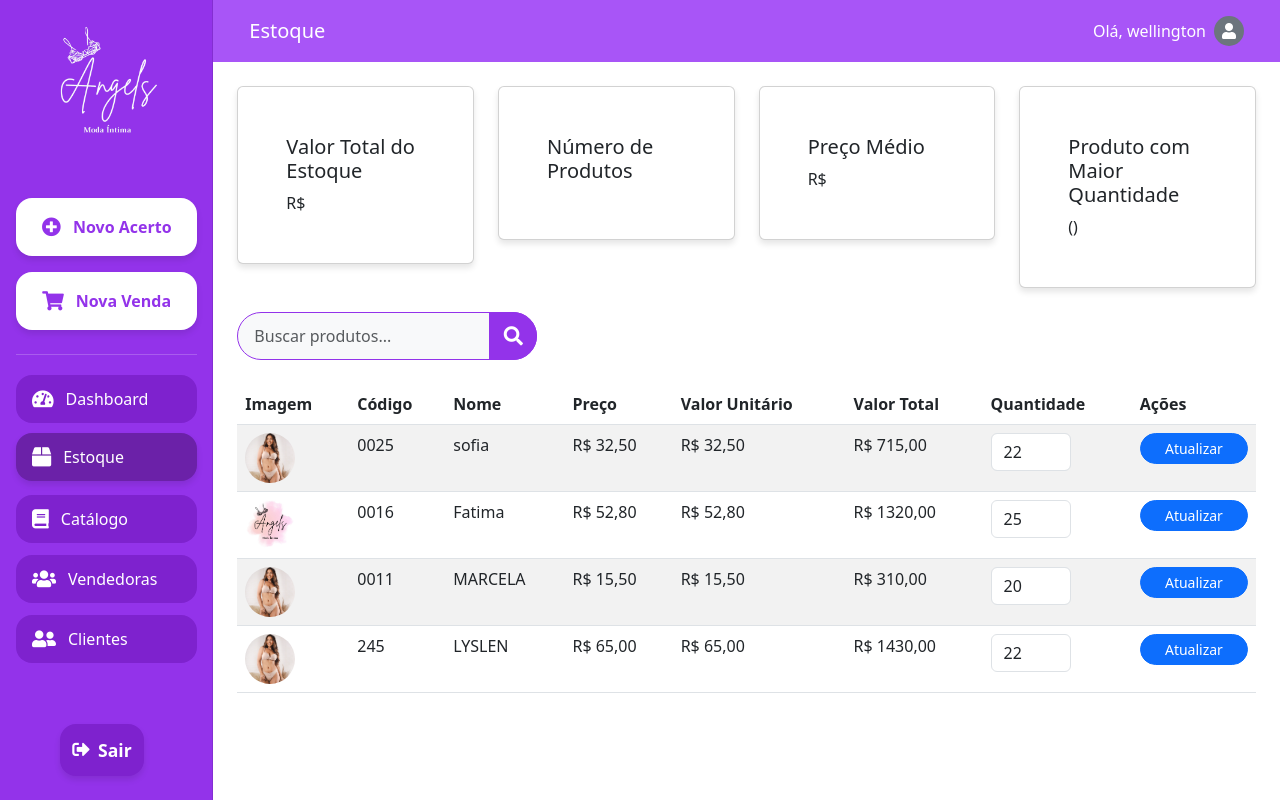
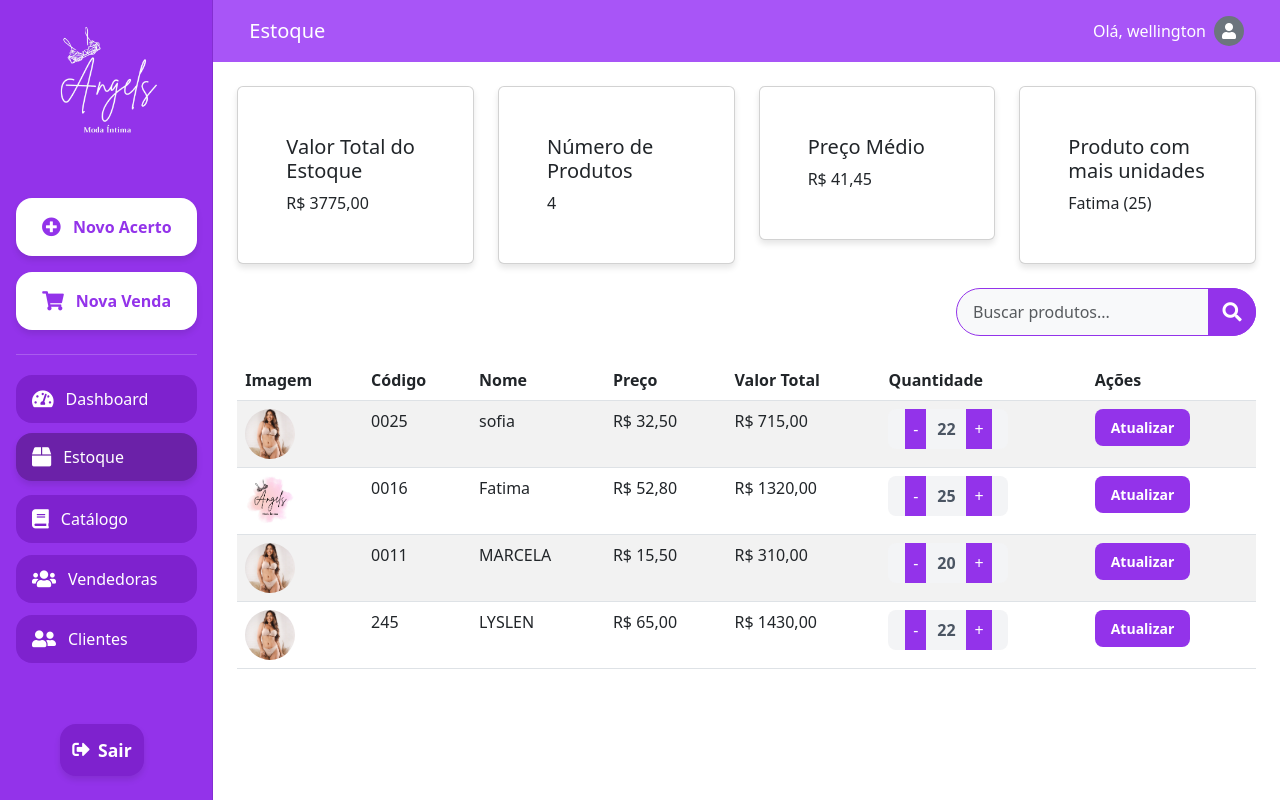
Before and after one commit to Wellingtn/Angels_ERP, a Django app: page /estoque/ in a window 1280 px wide. Run offline with Django 5.2, Linux system fonts and the light colour scheme; a user stored in the database is signed in; data comes from the database, SQL or seed files in the repository; both versions use the stored data as it was after the commit.

Commit message:
estoque pronto

```diff
--- a/setup/templates/estoque.html
+++ b/setup/templates/estoque.html
@@ -160,6 +160,7 @@
         .search-container {
             display: flex;
             align-items: center;
+            width: 300px; /* Added CSS from updates */
         }
         .search-input {
             border-top-right-radius: 50rem;
@@ -197,6 +198,70 @@
         .input-group {
             border-radius: 50rem;
             overflow: hidden;
+        }
+        .quantity-control {
+            display: flex;
+            align-items: center;
+            justify-content: center;
+            background-color: #f3f4f6;
+            border-radius: 0.5rem;
+            overflow: hidden;
+            width: 120px;
+        }
+
+        .quantity-btn {
+            background-color: #9333ea;
+            color: white;
+            border: none;
+            padding: 0.5rem;
+            font-size: 1rem;
+            cursor: pointer;
+            transition: background-color 0.3s ease;
+        }
+
+        .quantity-btn:hover {
+            background-color: #7e22ce;
+        }
+
+        .quantity-input {
+            width: 40px;
+            text-align: center;
+            border: none;
+            background-color: transparent;
+            font-size: 1rem;
+            font-weight: bold;
+            color: #4b5563;
+        }
+
+        .quantity-input::-webkit-inner-spin-button,
+        .quantity-input::-webkit-outer-spin-button {
+            -webkit-appearance: none;
+            margin: 0;
+        }
+
+        .quantity-input[type=number] {
+            -moz-appearance: textfield;
+        }
+
+        .update-quantity {
+            background-color: #9333ea;
+            color: white;
+            border: none;
+            padding: 0.5rem 1rem;
+            border-radius: 0.5rem;
+            font-size: 0.875rem;
+            font-weight: 600;
+            cursor: pointer;
+            transition: background-color 0.3s ease;
+        }
+
+        .update-quantity:hover {
+            background-color: #7e22ce;
+        }
+
+        .update-quantity:disabled {
+            background-color: #d1d5db;
+            cursor: not-allowed;
         }
     </style>
 </head>
@@ -260,7 +325,7 @@
                         <div class="card">
                             <div class="card-body">
                                 <h5 class="card-title">Valor Total do Estoque</h5>
-                                <p class="card-text">R$ {{ total_stock_value|floatformat:2 }}</p>
+                                <p class="card-text">R$ {{ valor_total_estoque|floatformat:2 }}</p>
                             </div>
                         </div>
                     </div>
@@ -268,7 +333,7 @@
                         <div class="card">
                             <div class="card-body">
                                 <h5 class="card-title">Número de Produtos</h5>
-                                <p class="card-text">{{ num_products }}</p>
+                                <p class="card-text">{{ numero_produtos }}</p>
                             </div>
                         </div>
                     </div>
@@ -276,27 +341,27 @@
                         <div class="card">
                             <div class="card-body">
                                 <h5 class="card-title">Preço Médio</h5>
-                                <p class="card-text">R$ {{ avg_price|floatformat:2 }}</p>
+                                <p class="card-text">R$ {{ preco_medio|floatformat:2 }}</p>
                             </div>
                         </div>
                     </div>
                     <div class="col-md-3">
                         <div class="card">
                             <div class="card-body">
-                                <h5 class="card-title">Produto com Maior Quantidade</h5>
+                                <h5 class="card-title">Produto com mais unidades</h5>
                                 <p class="card-text">{{ produto_maior_qtd.nome }} ({{ produto_maior_qtd.quantidade }})</p>
                             </div>
                         </div>
                     </div>
                 </div>
-                <div class="d-flex gap-3 align-items-center mb-4">
-                    <div class="search-container d-flex flex-grow-1 me-3">
+                <div class="d-flex justify-content-end mb-4">  <!-- Updated div -->
+                    <div class="search-container d-flex">  <!-- Updated div -->
                         <input type="text" id="searchEstoque" class="form-control search-input" placeholder="Buscar produtos...">
                         <button class="btn search-button" type="button">
                             <i class="fas fa-search"></i>
                         </button>
                     </div>
-                </div>
+                </div>  <!-- Updated div -->
 
                 <div class="table-responsive">
                     <table class="table table-striped table-hover">
@@ -306,7 +371,6 @@
                                 <th>Código</th>
                                 <th>Nome</th>
                                 <th>Preço</th>
-                                <th>Valor Unitário</th>
                                 <th>Valor Total</th>
                                 <th>Quantidade</th>
                                 <th>Ações</th>
@@ -327,18 +391,21 @@
                                 <td>{{ produto.codigo }}</td>
                                 <td>{{ produto.nome }}</td>
                                 <td class="preco-unitario">R$ {{ produto.preco|floatformat:2 }}</td>
-                                <td class="preco-unitario">R$ {{ produto.preco|floatformat:2 }}</td>
                                 <td class="valor-total">R$ {{ produto.valor_total|floatformat:2 }}</td>
                                 <td>
-                                    <input type="number" class="form-control quantity-input" value="{{ produto.quantidade }}" min="0" data-produto-id="{{ produto.id }}">
+                                    <div class="quantity-control">
+                                        <button class="quantity-btn decrease-quantity" data-produto-id="{{ produto.id }}">-</button>
+                                        <input type="number" class="quantity-input" value="{{ produto.quantidade }}" min="0" data-produto-id="{{ produto.id }}">
+                                        <button class="quantity-btn increase-quantity" data-produto-id="{{ produto.id }}">+</button>
+                                    </div>
                                 </td>
                                 <td>
-                                    <button class="btn btn-sm btn-primary update-quantity" data-produto-id="{{ produto.id }}">Atualizar</button>
+                                    <button class="update-quantity" data-produto-id="{{ produto.id }}">Atualizar</button>
                                 </td>
                             </tr>
                             {% empty %}
                             <tr>
-                                <td colspan="8" class="text-center">Nenhum produto cadastrado.</td>
+                                <td colspan="7" class="text-center">Nenhum produto cadastrado.</td>
                             </tr>
                             {% endfor %}
                         </tbody>
@@ -353,6 +420,8 @@
         document.addEventListener('DOMContentLoaded', function() {
             const quantityInputs = document.querySelectorAll('.quantity-input');
             const updateButtons = document.querySelectorAll('.update-quantity');
+            const decreaseButtons = document.querySelectorAll('.decrease-quantity');
+            const increaseButtons = document.querySelectorAll('.increase-quantity');
 
             function updateValorTotal(produtoId, quantidade) {
                 const row = document.querySelector(`tr[data-produto-id="${produtoId}"]`);
@@ -362,11 +431,35 @@
                 valorTotalElement.textContent = `R$ ${novoValorTotal.replace('.', ',')}`;
             }
 
+            function handleQuantityChange(input) {
+                const produtoId = input.getAttribute('data-produto-id');
+                const quantidade = parseInt(input.value);
+                updateValorTotal(produtoId, quantidade);
+                const updateButton = input.closest('tr').querySelector('.update-quantity');
+                updateButton.disabled = false;
+            }
+
             quantityInputs.forEach(input => {
                 input.addEventListener('input', function() {
-                    const produtoId = this.getAttribute('data-produto-id');
-                    const quantidade = parseInt(this.value);
-                    updateValorTotal(produtoId, quantidade);
+                    handleQuantityChange(this);
+                });
+            });
+
+            decreaseButtons.forEach(button => {
+                button.addEventListener('click', function() {
+                    const input = this.parentElement.querySelector('.quantity-input');
+                    if (input.value > 0) {
+                        input.value = parseInt(input.value) - 1;
+                        handleQuantityChange(input);
+                    }
+                });
+            });
+
+            increaseButtons.forEach(button => {
+                button.addEventListener('click', function() {
+                    const input = this.parentElement.querySelector('.quantity-input');
+                    input.value = parseInt(input.value) + 1;
+                    handleQuantityChange(input);
                 });
             });
 
@@ -389,6 +482,7 @@
                         if (data.success) {
                             updateValorTotal(produtoId, novaQuantidade);
                             alert(data.message);
+                            this.disabled = true;
                         } else {
                             alert('Erro ao atualizar quantidade: ' + data.message);
                         }
--- a/setup/views.py
+++ b/setup/views.py
@@ -14,6 +14,7 @@
 from django.conf import settings
 from django.utils import timezone
 from django.views.decorators.http import require_POST
+from django.db.models import Sum, Avg, Max, F
 
 def user_login(request):
     if request.method == 'POST':
@@ -50,9 +51,47 @@
 @login_required
 def estoque(request):
     produtos = Produto.objects.all()
+
+    valor_total_estoque = produtos.aggregate(
+        total=Sum(F('preco') * F('quantidade'))
+    )['total'] or 0
+
+    numero_produtos = produtos.count()
+    preco_medio = produtos.aggregate(avg_price=Avg('preco'))['avg_price'] or 0
+    produto_maior_qtd = produtos.order_by('-quantidade').first()
+
     for produto in produtos:
         produto.valor_total = produto.preco * produto.quantidade
-    return render(request, 'estoque.html', {'produtos': produtos})
+
+    context = {
+        'produtos': produtos,
+        'valor_total_estoque': valor_total_estoque,
+        'numero_produtos': numero_produtos,
+        'preco_medio': preco_medio,
+        'produto_maior_qtd': produto_maior_qtd,
+    }
+
+    return render(request, 'estoque.html', context)
+
+@login_required
+def atualizar_quantidade_produto(request):
+    if request.method == 'POST':
+        produto_id = request.POST.get('produto_id')
+        nova_quantidade = request.POST.get('quantidade')
+
+        try:
+            produto = Produto.objects.get(id=produto_id)
+            produto.quantidade = int(nova_quantidade)
+            produto.save()
+            return JsonResponse({'success': True, 'message': 'Quantidade atualizada com sucesso.'})
+        except Produto.DoesNotExist:
+            return JsonResponse({'success': False, 'message': 'Produto não encontrado.'})
+        except ValueError:
+            return JsonResponse({'success': False, 'message': 'Quantidade inválida.'})
+
+    return JsonResponse({'success': False, 'message': 'Método não permitido.'})
+
+
 
 @login_required
 def catalogo(request):
@@ -211,26 +250,6 @@
             return JsonResponse({'success': False, 'errors': form.errors})
     return JsonResponse({'success': False, 'message': 'Método não permitido'})
 
-@login_required
-def atualizar_quantidade_produto(request):
-    if request.method == 'POST':
-        produto_id = request.POST.get('produto_id')
-        quantidade = request.POST.get('quantidade')
-        try:
-            produto = Produto.objects.get(id=produto_id)
-            produto.quantidade = int(quantidade)
-            produto.valor_total = produto.preco * produto.quantidade
-            produto.save()
-            return JsonResponse({
-                'success': True,
-                'valor_total': produto.valor_total,
-                'message': 'Quantidade e valor total atualizados com sucesso!'
-            })
-        except Produto.DoesNotExist:
-            return JsonResponse({'success': False, 'message': 'Produto não encontrado'})
-        except ValueError:
-            return JsonResponse({'success': False, 'message': 'Quantidade inválida'})
-    return JsonResponse({'success': False, 'message': 'Método não permitido'})
 
 @login_required
 def clientes(request):
```
Also changed, not shown: setup/templates/dashboard.html (+94 -52 lines), db.sqlite3.
